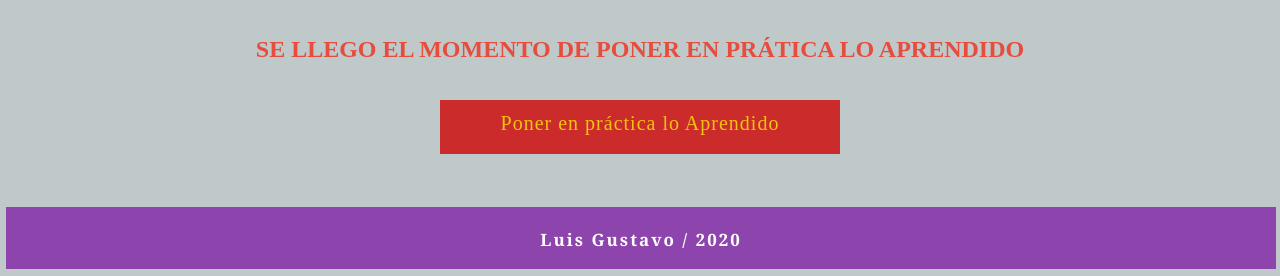
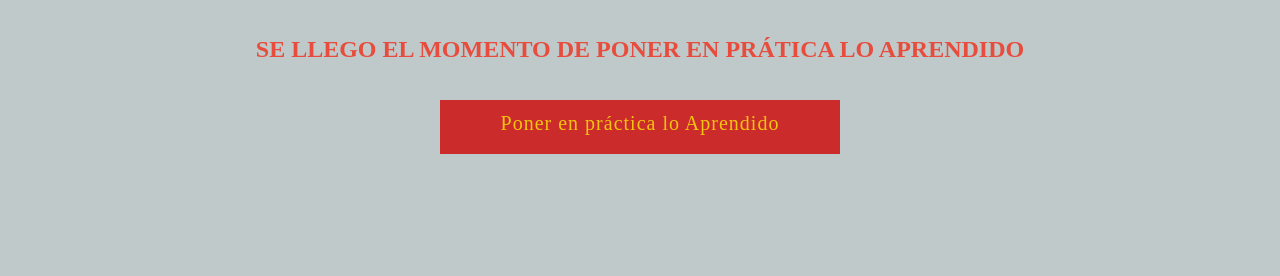
Before and after one commit to Pagina12/aprende_ajedrez, a plain HTML site: page índice.html in a window 1280 px wide. Shown: the part 9866-10142 px from the top of the page. After the commit the page ends 10045 px from the top, so only its background shows below. Drawn offline with Linux system fonts and the light colour scheme.

Commit message:
Update and rename index.html to índice.html

```diff
--- a/index.html
+++ b/índice.html
@@ -5,7 +5,6 @@
 	<meta charset="utf-8">
 	<meta name="keywords" content="Ajedrez">
 	<meta name="description" content="Aprender a jugar ajedrez para competir con otras personas">
-	<meta name="author" content="Luis Gustavo">
 	<meta name="viewport" content="width=device-width, initial-scale=1.0">
 	<title> Aprendo ajedrez </title>
 
@@ -454,10 +453,6 @@
 		</section><br>
 	</div>
 
-		<footer>
-			Luis Gustavo / 2020
-		</footer>
-
 </body>
 
 </html>
```
